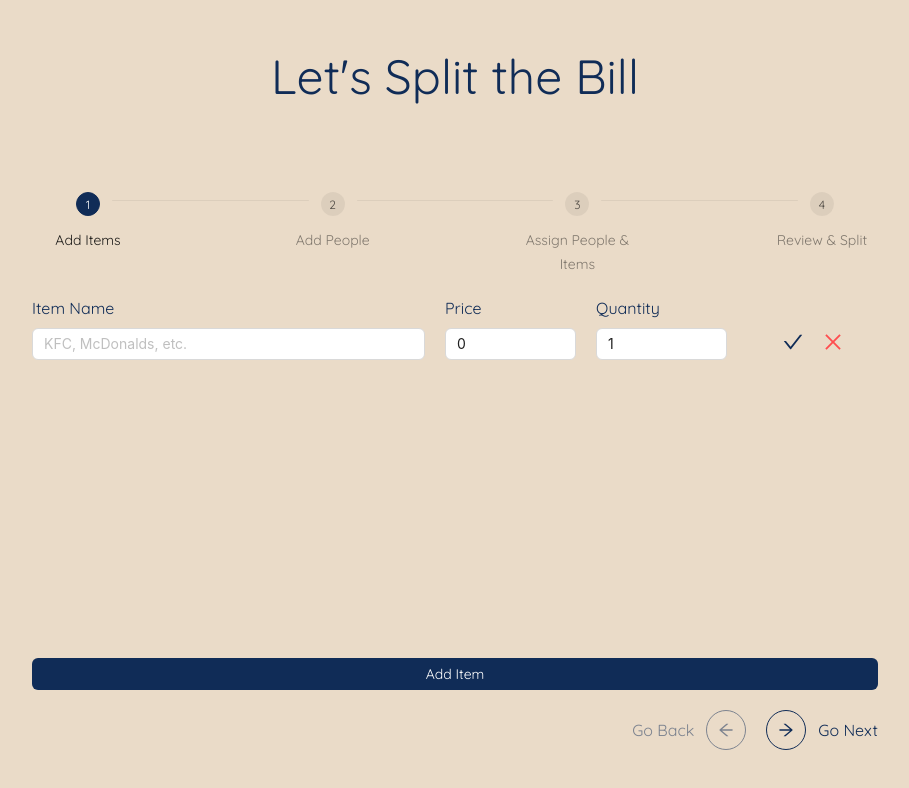
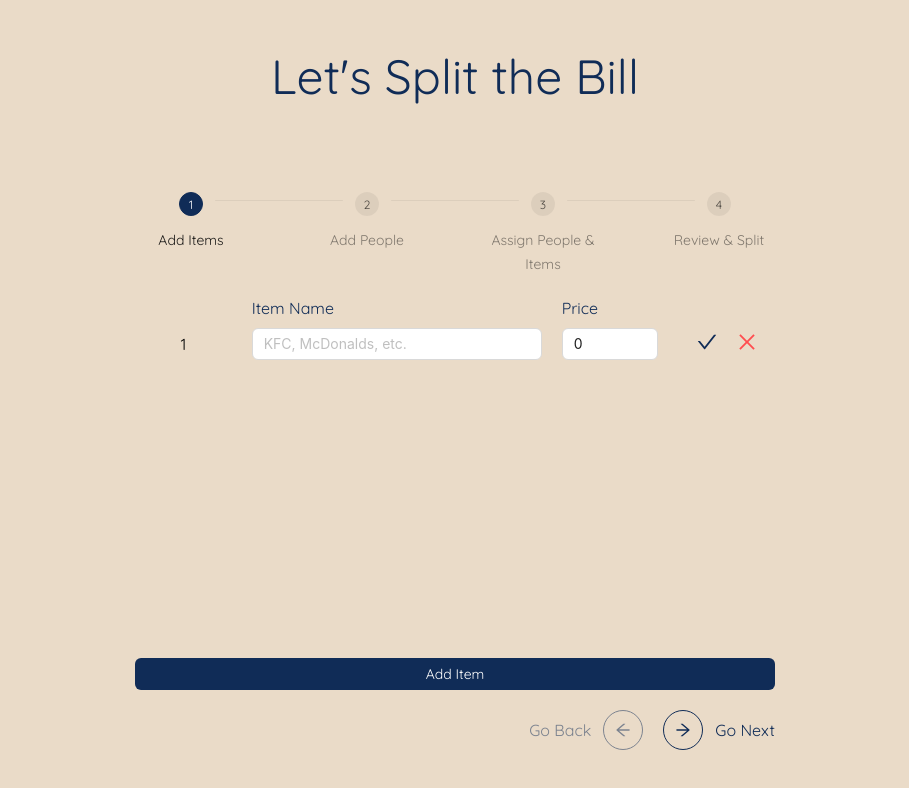
Before and after one commit to yemarn510/split, a Next.js app: page / in a window 1280 px wide. Shown: the top 788 px of the page, without its empty margins (185-1094 px from the left). Built offline with nearby package versions, Linux system fonts and the light colour scheme.

Commit message:
Removed quantity

```diff
--- a/src/components/step-1.tsx
+++ b/src/components/step-1.tsx
@@ -53,7 +53,7 @@ export default function StepOne(params: { params: StepOneParams }): JSX.Element
 
   function cancelEdit(index: number): void {
     const editingItem = params.params.items[index];
-    if (editingItem.name === '' && editingItem.price === 0 && editingItem.quantity === 1) {
+    if (editingItem.name === '' && editingItem.price === 0) {
       deleteItem(index);
       return;
     }
@@ -96,6 +96,9 @@ export default function StepOne(params: { params: StepOneParams }): JSX.Element
           return <div className="flex flex-row w-full gap-5 mb-3"
                       id={`item-${index}`}
                       key={index + 1}>
+            <div className="w-1/5 pt-9 flex justify-center">
+              { index + 1 }
+            </div>
             <div className={`w-3/5 flex flex-col`}>
               <label htmlFor="item-name"
                     className="pb-2 text-main">
@@ -142,30 +145,6 @@ export default function StepOne(params: { params: StepOneParams }): JSX.Element
               </small>
             </div>
 
-            <div className={`w-1/5 flex flex-col`}>
-              <label htmlFor="item-quantity"
-                    className="pb-2 text-main">
-                Quantity
-              </label>
-              <Input id="item-quantity"
-                    type="number"
-                    disabled={ currentIndex !== index }
-                    defaultValue={eachItem.quantity}
-                    placeholder="0.00"
-                    min={1}
-                    onChange={(e) => {
-                      eachItem.quantity = +e.target.value || 1;
-                      params.params.items[index] = eachItem;
-                      params.params.setItems(params.params.items);
-                      delete eachItem.error.quantity;
-                    }}
-                    className="w-full"
-              />
-              <small className="text-danger">
-                { eachItem.error.quantity || ' ' }
-              </small>
-            </div>
-
             <div className="w-1/5 flex items-start pt-9 justify-center">
                 {
                   currentIndex === index
--- a/src/models/item.models.ts
+++ b/src/models/item.models.ts
@@ -6,7 +6,6 @@ export interface ItemError {
 export class Item {
   name: string;
   price: number;
-  quantity: number;
   image: string;
   sharedNumber: number;
   error: ItemError;
@@ -22,7 +21,6 @@ export class Item {
   }) {
     this.name = name;
     this.price = price;
-    this.quantity = quantity;
     this.image = image;
     this.sharedNumber = sharedNumber;
     this.error = error;
@@ -36,9 +34,6 @@ export class Item {
     if (this.price === 0) {
       error.price = 'Cannot be zero';
     }
-    if (this.quantity === 0) {
-      error.quantity = 'Cannot be zero';
-    }
     this.error = error;
     return Object.keys(error).length === 0;
   }
```
